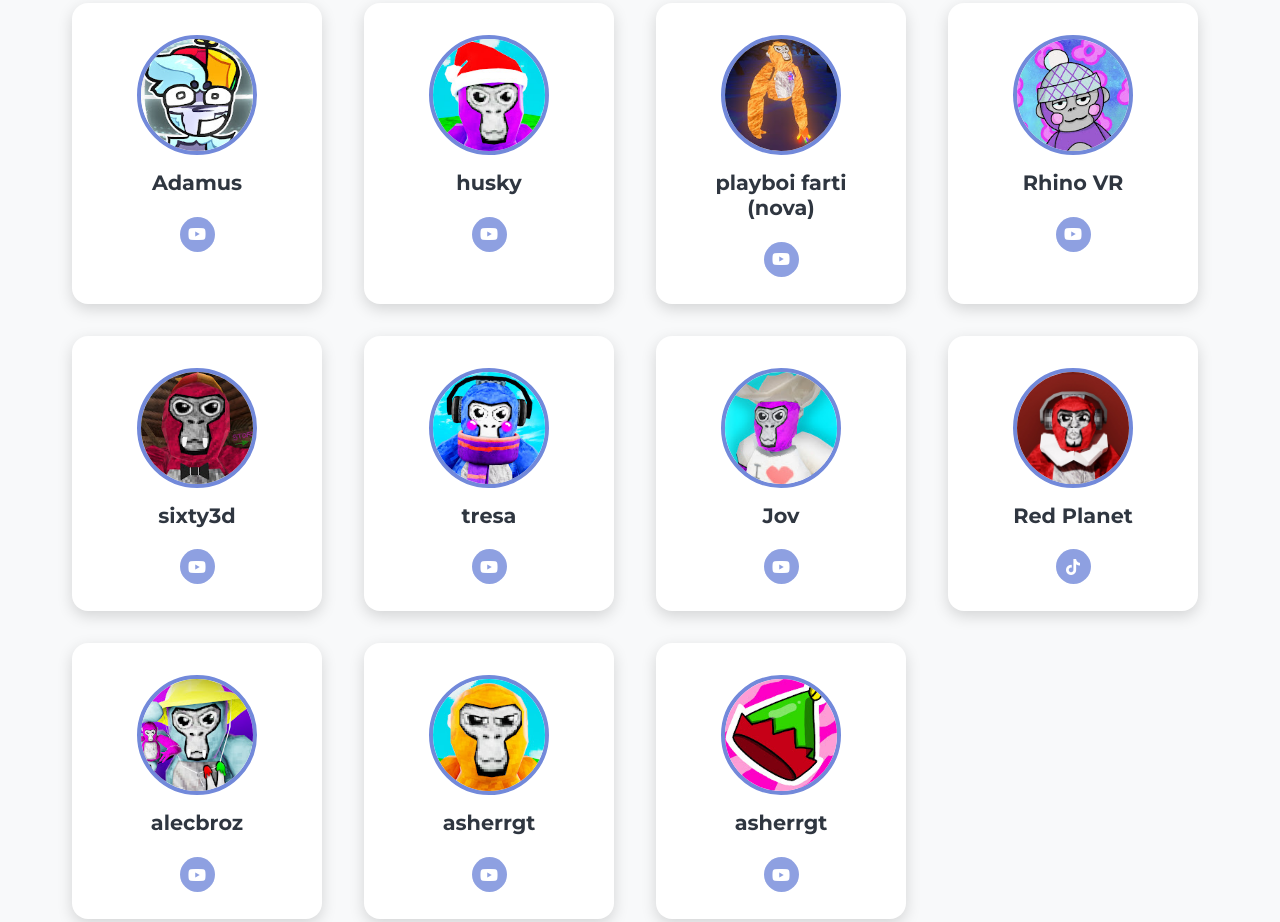
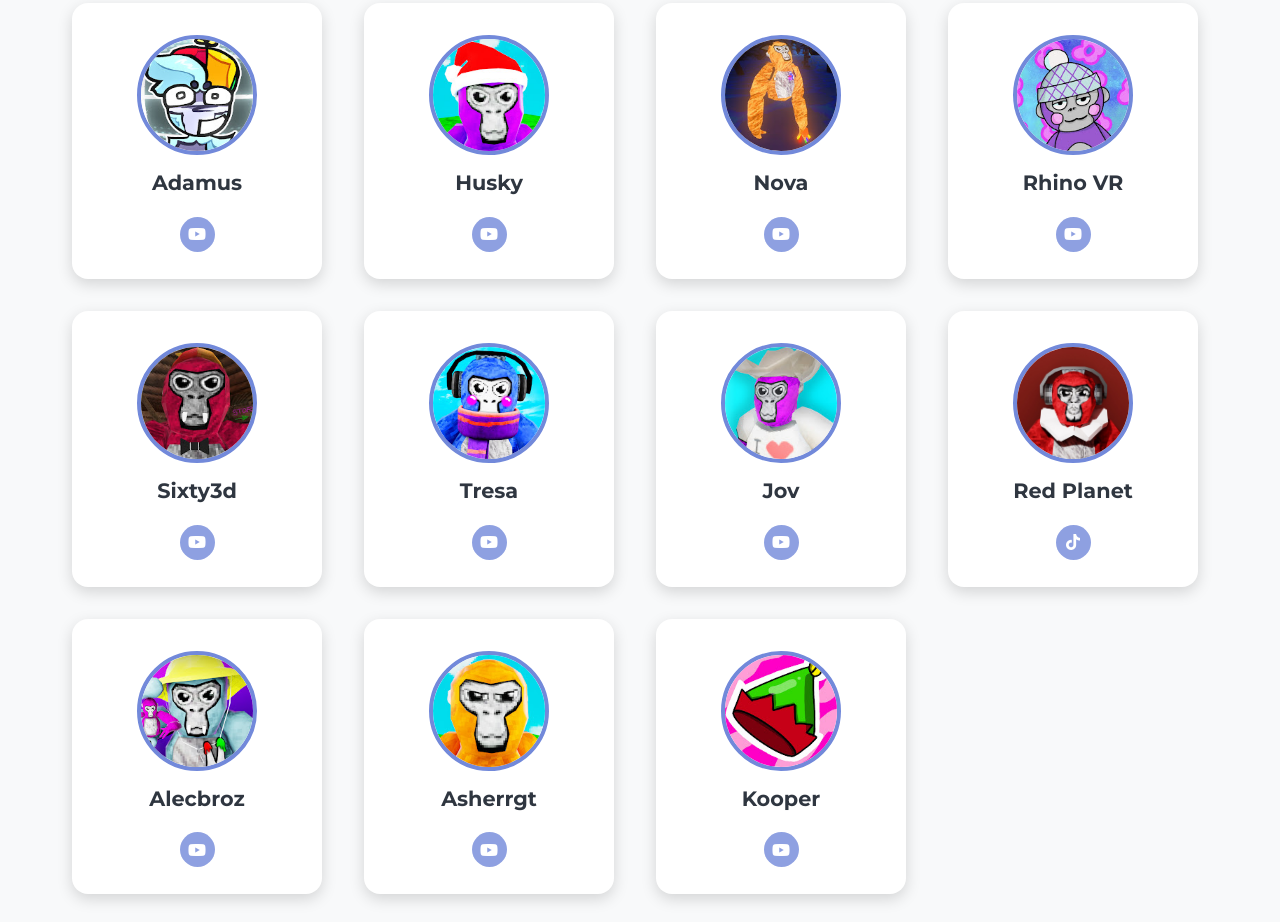
Before and after one commit to MaybeGtag/graffitiweb, a plain HTML site: page members/index.html in a window 1280 px wide. Shown: the part 375-1297 px from the top of the page. Drawn offline with Linux system fonts and the light colour scheme.

Commit message:
Add files via upload
Signed-off-by: Maybe_Gtag <145870507+MaybeGtag@users.noreply.github.com>

```diff
--- a/members/index.html
+++ b/members/index.html
@@ -56,7 +56,7 @@
                 <div class="member-card">
                     <div class="member-content">
                         <img src="images/members/husky.jpg" alt="husky" class="member-image">
-                        <h3>husky</h3>
+                        <h3>Husky</h3>
                         <div class="member-social">
                             <a href="https://www.youtube.com/@huskygtag" class="social-icon"><i class="fab fa-youtube"></i></a>
                         </div>
@@ -66,7 +66,7 @@
                 <div class="member-card">
                     <div class="member-content">
                         <img src="images/members/nova.jpg" alt="playboi farti (nova)" class="member-image">
-                        <h3>playboi farti (nova)</h3>
+                        <h3>Nova</h3>
                         <div class="member-social">
                             <a href="https://www.youtube.com/@novagtagyt" class="social-icon"><i class="fab fa-youtube"></i></a>
                         </div>
@@ -86,7 +86,7 @@
                 <div class="member-card">
                     <div class="member-content">
                         <img src="images/members/sixty3d.jpg" alt="sixty3d" class="member-image">
-                        <h3>sixty3d</h3>
+                        <h3>Sixty3d</h3>
                         <div class="member-social">
                             <a href="https://www.youtube.com/@sixty3d" class="social-icon"><i class="fab fa-youtube"></i></a>
                         </div>
@@ -96,7 +96,7 @@
                 <div class="member-card">
                     <div class="member-content">
                         <img src="images/members/tresa.jpg" alt="tresa" class="member-image">
-                        <h3>tresa</h3>
+                        <h3>Tresa</h3>
                         <div class="member-social">
                             <a href="https://www.youtube.com/@TresaVR" class="social-icon"><i class="fab fa-youtube"></i></a>
                         </div>
@@ -126,7 +126,7 @@
                 <div class="member-card">
                     <div class="member-content">
                         <img src="images/members/alec.jpg" alt="alecbroz" class="member-image">
-                        <h3>alecbroz</h3>
+                        <h3>Alecbroz</h3>
                         <div class="member-social">
                             <a href="https://www.youtube.com/@alecbroz" class="social-icon"><i class="fab fa-youtube"></i></a>
                         </div>
@@ -136,7 +136,7 @@
                 <div class="member-card">
                     <div class="member-content">
                         <img src="images/members/asherr.jpg" alt="asherrgt" class="member-image">
-                        <h3>asherrgt</h3>
+                        <h3>Asherrgt</h3>
                         <div class="member-social">
                             <a href="https://www.youtube.com/@asherrgt" class="social-icon"><i class="fab fa-youtube"></i></a>
                         </div>
@@ -146,7 +146,7 @@
                 <div class="member-card">
                     <div class="member-content">
                         <img src="images/members/kooper.jpg" alt="koopergtag" class="member-image">
-                        <h3>asherrgt</h3>
+                        <h3>Kooper</h3>
                         <div class="member-social">
                             <a href="https://www.youtube.com/@koopergtag" class="social-icon"><i class="fab fa-youtube"></i></a>
                         </div>
```
